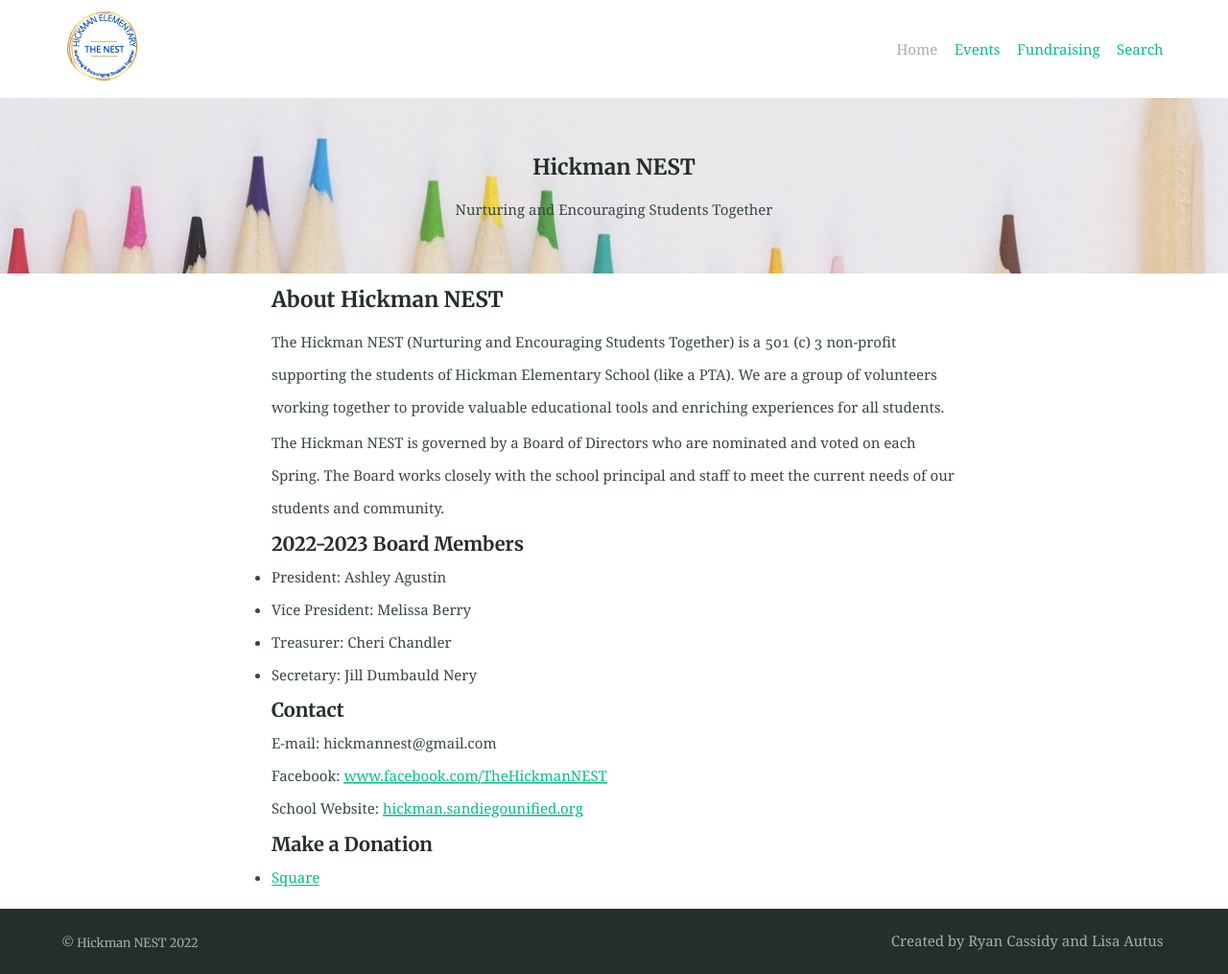
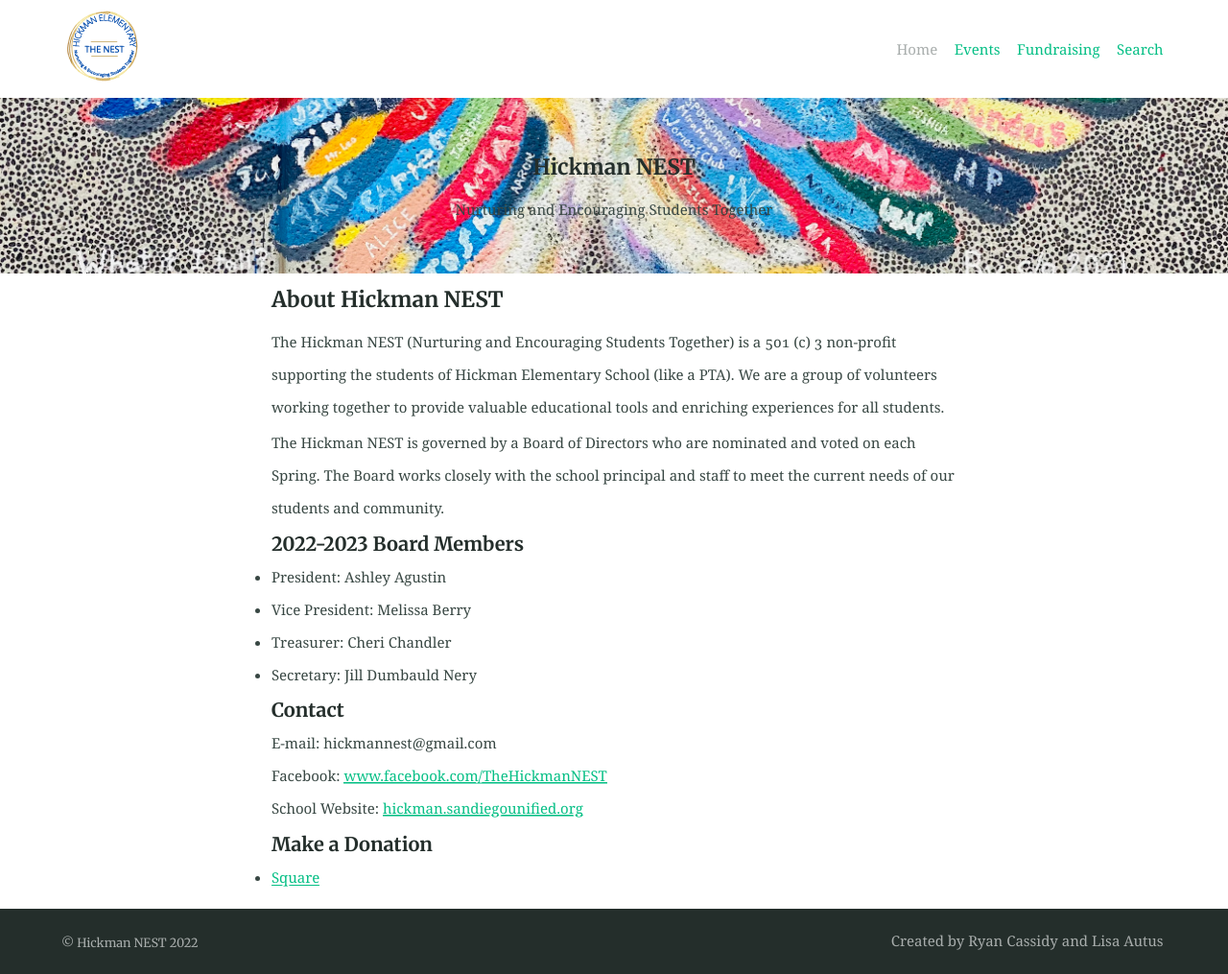
Before and after one commit to hickmannest/hickmannest.github.io, a Jekyll site: the page built from index.md, in a window 1280 px wide. Shown: the whole page at 96% size. Built offline with Jekyll 4.4.1, drawn with Linux system fonts in a browser that asks for light colours.

Commit message:
Update from Forestry.io hickmannest updated index.md

```diff
--- a/index.md
+++ b/index.md
@@ -3,7 +3,7 @@ title: About Hickman NEST
 feature_text: |
   ### Hickman NEST
   Nurturing and Encouraging Students Together
-feature_image: "/assets/learning2_1267_400.jpg"
+feature_image: "/assets/hickman_mural_crop_1267_400.png"
 excerpt: Hickman NEST is an independent organization of parents, teachers, and members
   of the community supporting Hickman Elementary School in San Diego, CA.
 
```
